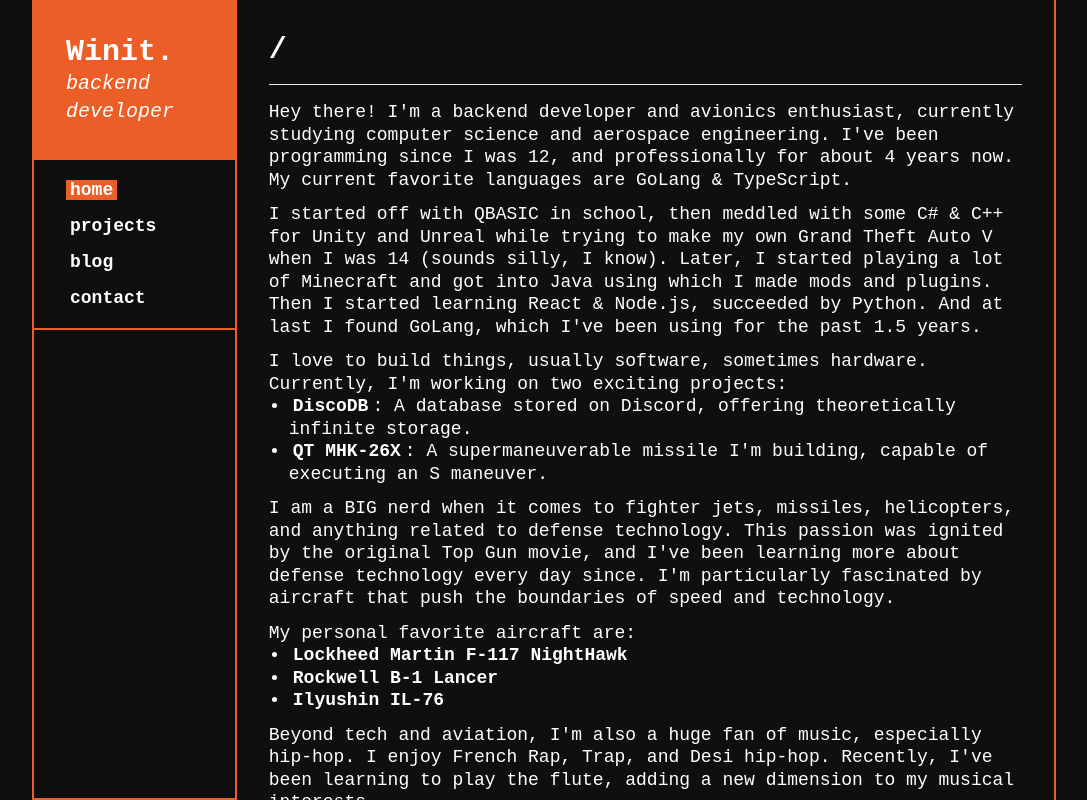
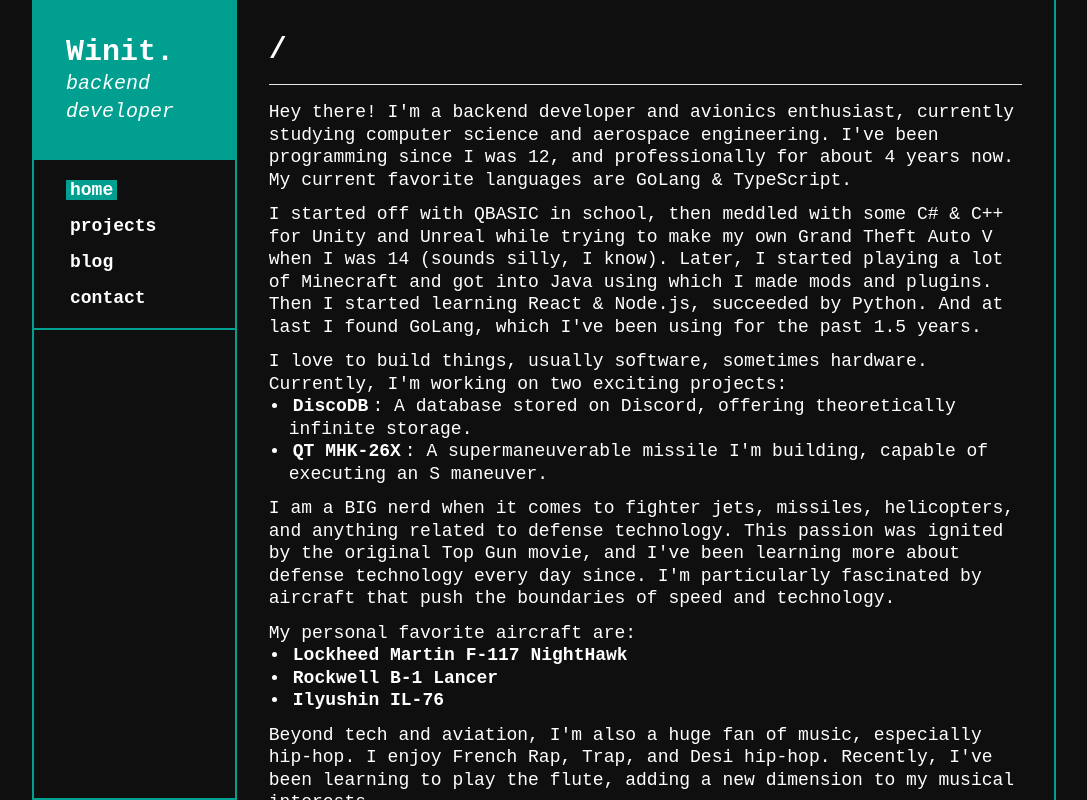
Before and after one commit to heywinit/winit, a React (Vite) app: page / in a window 1280 px wide. Shown: the whole page, without its empty margins (96-1183 px from the left). Built offline with nearby package versions, Linux system fonts and the light colour scheme; a web font is replaced by a local one.

Commit message:
Update tailwind.config.js

```diff
--- a/tailwind.config.js
+++ b/tailwind.config.js
@@ -5,7 +5,7 @@
   theme: {
     extend: {
       colors: {
-        p: "#eb5e28",
+        p: "#009f90",
       },
     },
   },
```
